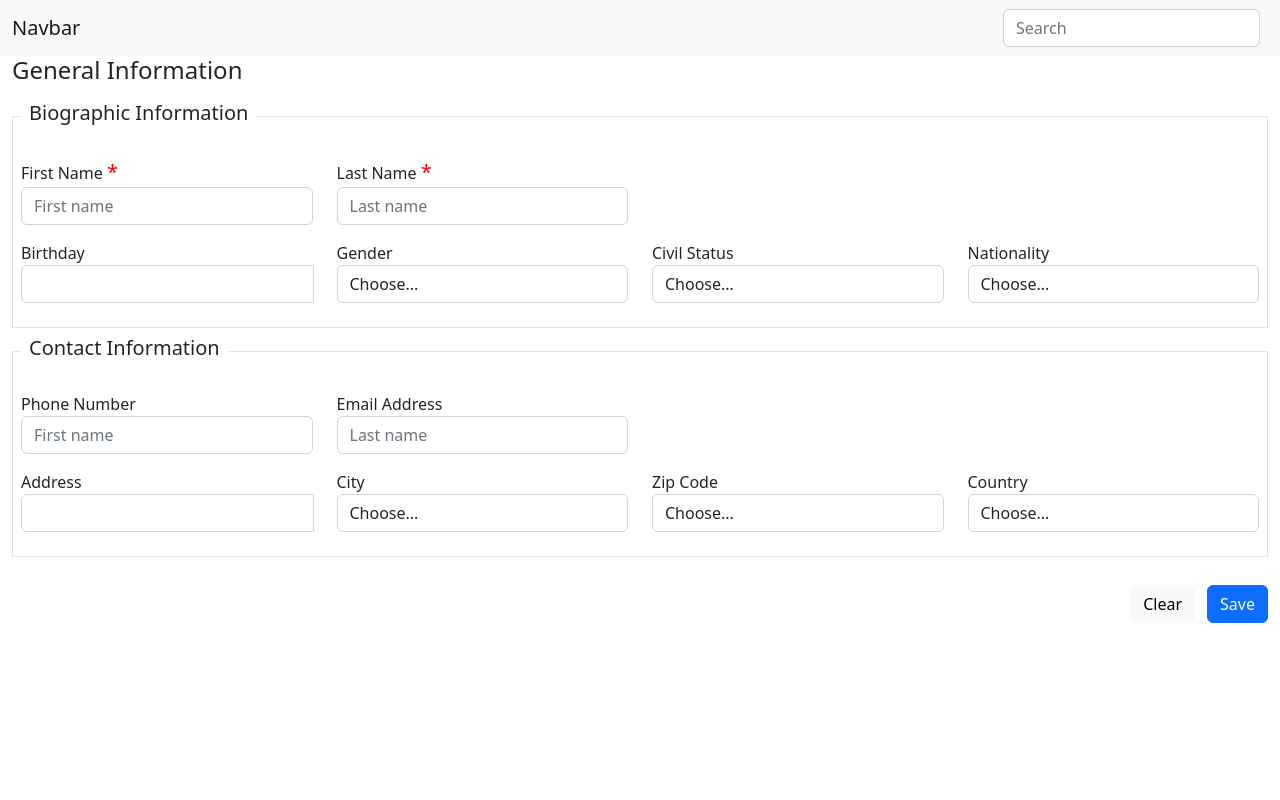
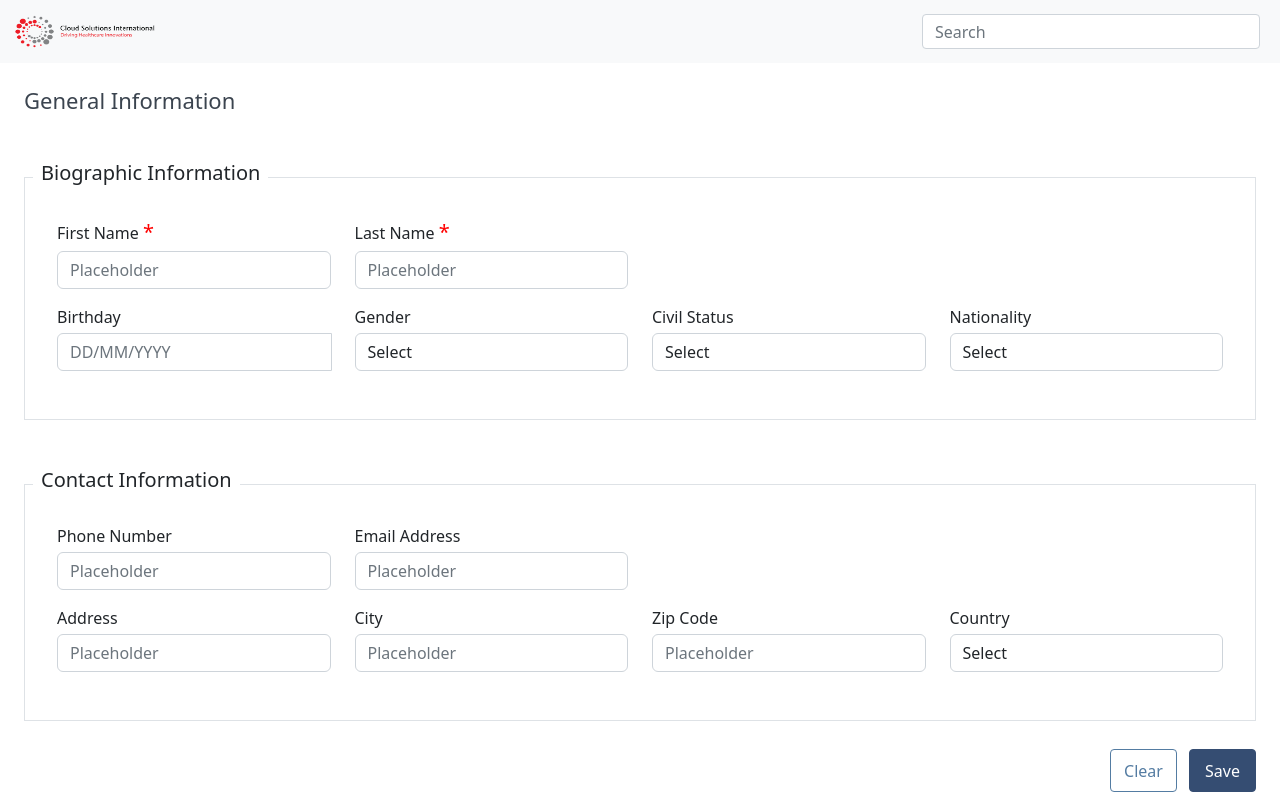
Before and after one commit to Iamthasneem/csi-angular-assignment, an Angular app: page /content in a window 1280 px wide. Built offline with nearby package versions, Linux system fonts and the light colour scheme.

Commit message:
changes on content

```diff
--- a/src/app/content/content.component.html
+++ b/src/app/content/content.component.html
@@ -2,39 +2,41 @@
 
 <nav class="navbar navbar-light bg-light">
   <div class="container-fluid">
-    <a class="navbar-brand">Navbar</a>
+    <a class="navbar-brand">
+      <img class="navbar-brand--logo" src="..//../assets/logo-colored.webp" alt="csi-logo">
+    </a>
     <form class="d-flex">
-      <input class="form-control me-2" type="search" placeholder="Search" aria-label="Search">
+      <input class="form-control me-2 search-bar-default" type="search" placeholder="Search" aria-label="Search">
     </form>
   </div>
 </nav>
 
-<form class="container-fluid">
+<form class="container-fluid justify-content-center align-items-center content">
 
-  <h4>General Information</h4>
+  <h4 class="head-genneral">General Information</h4>
 
-  <fieldset class="border p-2">
+  <fieldset class="border p-2 fieldset-spacing">
      <legend  class="float-none w-auto p-2"> <h5>Biographic Information</h5> </legend>
 
-     <form>
+     <form class="form-spacing">
 
       <div class="row">
         <div class="col-md-3 mb-3">
-          <label class="required"> First Name </label>
-          <input type="text" class="form-control" placeholder="First name">
+          <label class="required mb-1"> First Name </label>
+          <input type="text" class="form-control" placeholder="Placeholder">
         </div>
         <div class="col-md-3 mb-3">
-          <label class="required"> Last Name </label>
-          <input type="text" class="form-control" placeholder="Last name">
+          <label class="required mb-1"> Last Name </label>
+          <input type="text" class="form-control" placeholder="Placeholder">
         </div>
       </div>
 
       <div class="row">
         <div class='col-md-3 mb-3'>
-          <label for="inputState">Birthday</label>
+          <label class="mb-1" for="inputState">Birthday</label>
           <div class="form-group">
              <div class='input-group date' id='datetimepicker5'>
-                <input type='text' class="form-control" />
+                <input type='text' class="form-control" placeholder="DD/MM/YYYY"/>
                 <span class="input-group-addon">
                 <span class="glyphicon glyphicon-calendar"></span>
                 </span>
@@ -43,25 +45,25 @@
        </div>
 
        <div class="form-group col-md-3 mb-3">
-        <label for="inputState">Gender</label>
+        <label class="mb-1" for="inputState">Gender</label>
         <select id="inputState" class="form-control">
-          <option selected>Choose...</option>
+          <option selected>Select</option>
           <option>...</option>
         </select>
       </div>
 
       <div class="form-group col-md-3 mb-3">
-        <label for="inputState">Civil Status</label>
+        <label class="mb-1" for="inputState">Civil Status</label>
         <select id="inputState" class="form-control">
-          <option selected>Choose...</option>
+          <option selected>Select</option>
           <option>...</option>
         </select>
       </div>
 
       <div class="form-group col-md-3 mb-3">
-        <label for="inputState">Nationality</label>
+        <label class="mb-1" for="inputState">Nationality</label>
         <select id="inputState" class="form-control">
-          <option selected>Choose...</option>
+          <option selected>Select</option>
           <option>...</option>
         </select>
       </div>
@@ -73,55 +75,42 @@
 
   </fieldset>
 
-  <fieldset class="border p-2">
+  <fieldset class="border p-2 fieldset-spacing">
     <legend  class="float-none w-auto p-2"> <h5>Contact Information</h5> </legend>
 
-    <form>
+    <form class="form-spacing">
 
      <div class="row">
        <div class="col-md-3 mb-3">
-         <label>Phone Number</label>
-         <input type="text" class="form-control" placeholder="First name">
+         <label class="mb-1">Phone Number</label>
+         <input type="text" class="form-control" placeholder="Placeholder">
        </div>
        <div class="col-md-3 mb-3">
-        <label>Email Address</label>
-         <input type="text" class="form-control" placeholder="Last name">
+        <label class="mb-1">Email Address</label>
+         <input type="text" class="form-control" placeholder="Placeholder">
        </div>
      </div>
 
      <div class="row">
        <div class='col-md-3 mb-3'>
-         <label for="inputState">Address</label>
-         <div class="form-group">
-            <div class='input-group date' id='datetimepicker5'>
-               <input type='text' class="form-control" />
-               <span class="input-group-addon">
-               <span class="glyphicon glyphicon-calendar"></span>
-               </span>
-            </div>
-         </div>
+        <label class="mb-1">Address</label>
+         <input type="text" class="form-control" placeholder="Placeholder">
       </div>
 
-      <div class="form-group col-md-3 mb-3">
-       <label for="inputState">City</label>
-       <select id="inputState" class="form-control">
-         <option selected>Choose...</option>
-         <option>...</option>
-       </select>
-     </div>
+      <div class='col-md-3 mb-3'>
+        <label class="mb-1">City</label>
+         <input type="text" class="form-control" placeholder="Placeholder">
+      </div>
+
+      <div class='col-md-3 mb-3'>
+        <label class="mb-1">Zip Code</label>
+         <input type="text" class="form-control" placeholder="Placeholder">
+      </div>
 
      <div class="form-group col-md-3 mb-3">
-       <label for="inputState">Zip Code</label>
-       <select id="inputState" class="form-control">
-         <option selected>Choose...</option>
-         <option>...</option>
-       </select>
-     </div>
-
-     <div class="form-group col-md-3 mb-3">
-      <label for="inputState">Country</label>
+      <label class="mb-1" for="inputState">Country</label>
       <select id="inputState" class="form-control">
-        <option selected>Choose...</option>
+        <option class="text-color" selected>Select</option>
         <option>...</option>
       </select>
     </div>
--- a/src/app/content/content.component.scss
+++ b/src/app/content/content.component.scss
@@ -1,10 +1,69 @@
-.required::after{
-    content:" *";
+.content{
+    padding: 24px;
+}
+
+.required::after {
+    content: " *";
     color: red;
     font-size: 20px;
 }
 
-.btn {
+.navbar-brand {
+    align-items: center;
+
+    &--logo {
+        width: 145px;
+        height: 37px;
+    }
+}
+
+.search-bar-default {
+    width: 338px;
+    height: 35px;
+    color: #FFFFFF;
+    border: 1px solid #CED4DA;
+    border-radius: 4px;
+    opacity: 1;
+}
+
+.head-genneral {
+    font-size: 22px;
+    color: #3B444F;
+    opacity: 1;
+}
+
+.fieldset-spacing{
+    margin-top: 40px;
+}
+
+.form-spacing{
+    margin: 0 24px 24px 24px;
+}
+
+.label{
+    top: 8px;
+}
+
+.btn-primary {
     float: right;
     margin: 24px 0 0 12px;
+    background: #354D72;
+    color: #FFFFFF;
+    width: 67px;
+    height: 43px;
+    border-radius: 4px;
+    opacity: 1;
+    border-color: #354D72;
 }
+
+.btn-light {
+    float: right;
+    margin: 24px 0 0 12px;
+    background: #FFFFFF;
+    color: #547CA2;
+    width: 67px;
+    height: 43px;
+    border-radius: 4px;
+    opacity: 1;
+    border-color: #547CA2;
+}
--- a/src/app/header/header.component.html
+++ b/src/app/header/header.component.html
@@ -1,8 +1,10 @@
 <nav class="navbar navbar-light bg-light">
   <div class="container-fluid">
-    <a class="navbar-brand">Navbar</a>
+    <a class="navbar-brand">
+      <img class="navbar-brand--logo" src="..//../assets/logo-colored.webp" alt="csi-logo">
+    </a>
     <form class="d-flex">
-      <input class="form-control me-2" type="search" placeholder="Search" aria-label="Search">
+      <input class="form-control me-2 search-bar-default" type="search" placeholder="Search" aria-label="Search">
     </form>
   </div>
 </nav>
--- a/src/app/header/header.component.scss
+++ b/src/app/header/header.component.scss
@@ -1,15 +1,44 @@
 .heading {
     &--black {
         color: #3B444F;
+        text-transform: uppercase;
+        font-size: 26px;
+        opacity: 1;
     }
 
     &--red {
         color: #D52E45;
+        text-transform: uppercase;
+        font-size: 26px;
+        opacity: 1;
     }
 }
 
+.navbar-brand {
+    align-items: center;
+
+    &--logo {
+        width: 145px;
+        height: 37px;
+    }
+}
+
+.search-bar-default {
+    width: 338px;
+    height: 35px;
+    color: #FFFFFF;
+    border: 1px solid #CED4DA;
+    border-radius: 4px;
+    opacity: 1;
+}
+
 .btn-primary {
-    border-radius: 0%;
+    width: 113px;
+    height: 43px;
+    color: #FFFFFF;
     background-color: #2ED573;
     border-color: #2ED573;
+    border-radius: 4px;
+    margin-top: 24px;
+    opacity: 1;
 }
```
